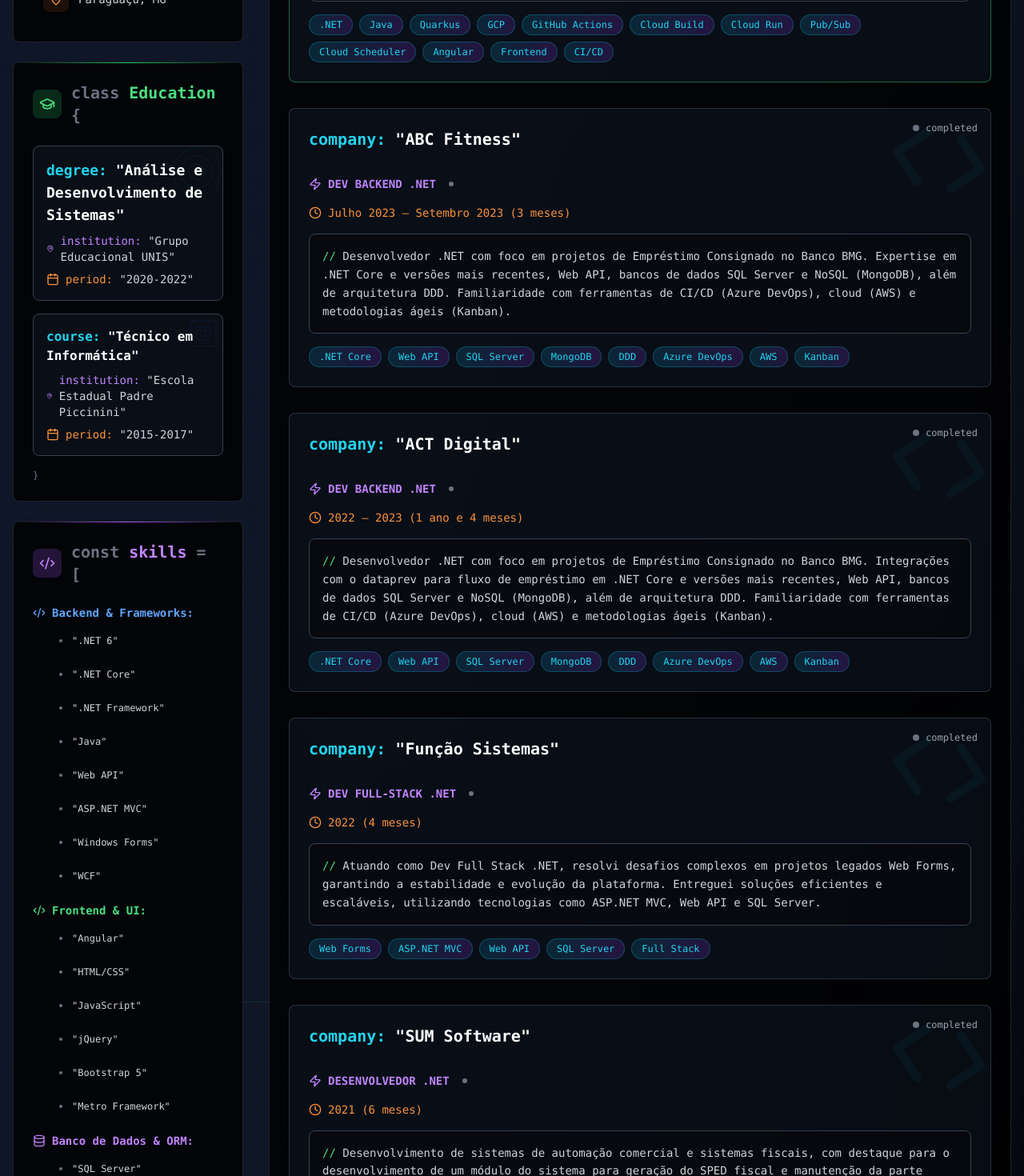
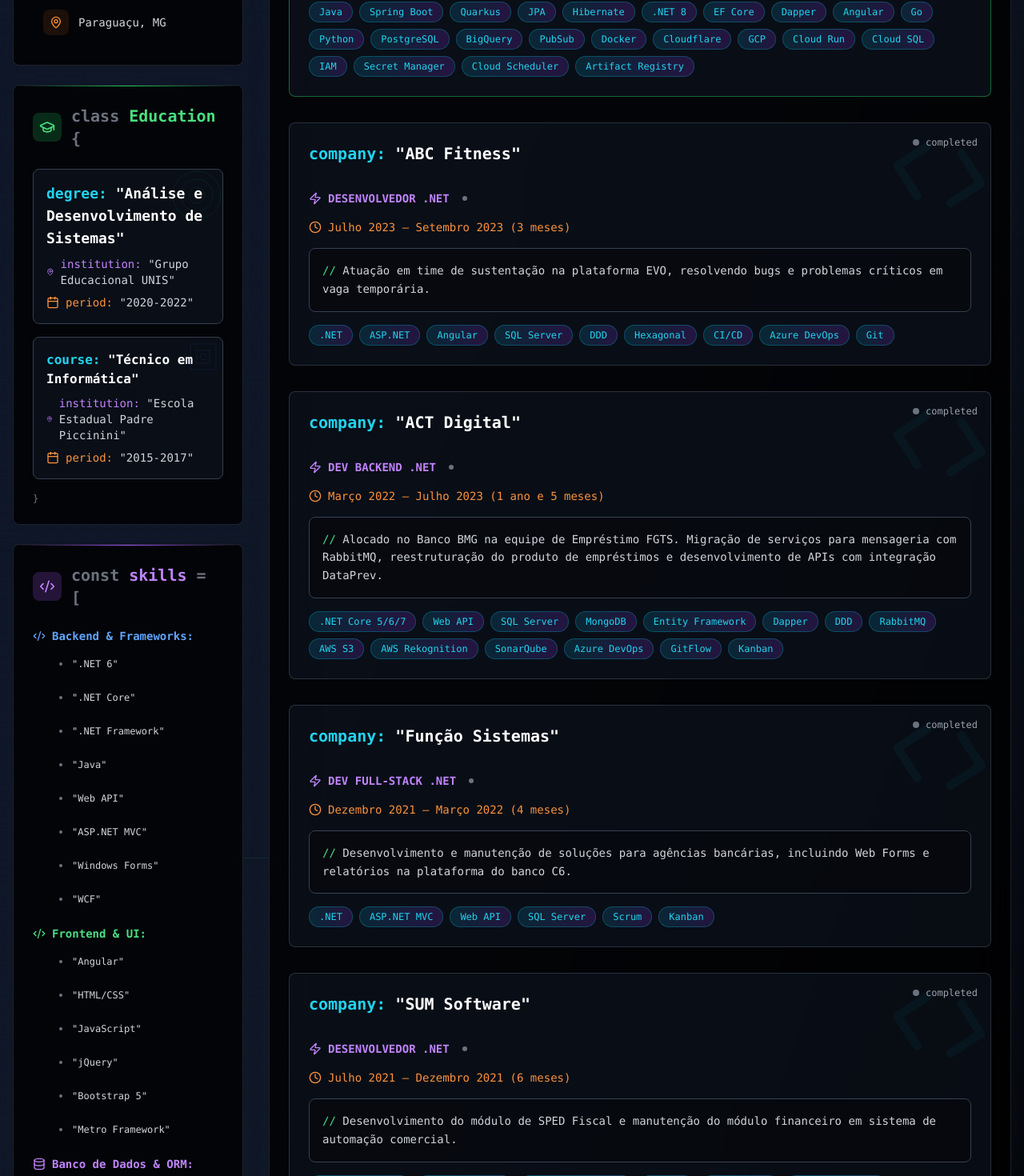
Before and after one commit to DanieldeLimaS/Danieldelimas-CV, a React (Vite) app: page / in a window 1280 px wide. Shown: the part 1180-2650 px from the top of the page at 80% size. Built offline with nearby package versions, Linux system fonts and the light colour scheme.

Commit message:
feat: atualiza seções de experiência e perfil com novas descrições e tecnologias

```diff
--- a/src/components/resume/ExperienceSection.tsx
+++ b/src/components/resume/ExperienceSection.tsx
@@ -5,74 +5,74 @@ const ExperienceSection = () => {
   const experiences = [
     {
       company: "Grupo Hiper Saúde",
-      role: "DESENVOLVEDOR DE SISTEMAS",
+      role: "ENGENHEIRO DE SOFTWARE",
       period: "Outubro 2023 – Atual",
-      description: "Engenheiro de Software com experiência em backend e full stack, atuando com .NET, Java (Spring Boot, Quarkus) e Angular. Forte vivência em Google Cloud Platform, utilizando recursos como Cloud Build, Cloud Run, Pub/Sub e Cloud Scheduler. Experiência em CI/CD, integrações, jobs e desenvolvimento de soluções escaláveis e robustas, com foco em qualidade, observabilidade e boas práticas de arquitetura.",
+      description: "Desenvolvimento de serviços independentes no Cloud Run com comunicação assíncrona via PubSub, integrador de dados de vendas/estoque de farmácias, job de importação de contratos com extração via IA e pipelines CI/CD com CloudBuild.",
       status: "active",
-      tech: [".NET", "Java", "Quarkus", "GCP", "GitHub Actions", "Cloud Build","Cloud Run", "Pub/Sub", "Cloud Scheduler", "Angular", "Frontend", "CI/CD"],
+      tech: ["Java", "Spring Boot", "Quarkus", "JPA", "Hibernate", ".NET 8", "EF Core", "Dapper", "Angular", "Go", "Python", "PostgreSQL", "BigQuery", "PubSub", "Docker", "Cloudflare", "GCP", "Cloud Run", "Cloud SQL", "IAM", "Secret Manager", "Cloud Scheduler", "Artifact Registry"],
       sortOrder: 1
     },
     {
       company: "ABC Fitness",
-      role: "DEV BACKEND .NET",
+      role: "DESENVOLVEDOR .NET",
       period: "Julho 2023 – Setembro 2023 (3 meses)",
-      description: "Desenvolvedor .NET com foco em projetos de Empréstimo Consignado no Banco BMG. Expertise em .NET Core e versões mais recentes, Web API, bancos de dados SQL Server e NoSQL (MongoDB), além de arquitetura DDD. Familiaridade com ferramentas de CI/CD (Azure DevOps), cloud (AWS) e metodologias ágeis (Kanban).",
+      description: "Atuação em time de sustentação na plataforma EVO, resolvendo bugs e problemas críticos em vaga temporária.",
       status: "completed",
-      tech: [".NET Core", "Web API", "SQL Server", "MongoDB", "DDD", "Azure DevOps", "AWS", "Kanban"],
+      tech: [".NET", "ASP.NET", "Angular", "SQL Server", "DDD", "Hexagonal", "CI/CD", "Azure DevOps", "Git"],
       sortOrder: 2
     },
     {
       company: "ACT Digital",
       role: "DEV BACKEND .NET",
-      period: "2022 – 2023 (1 ano e 4 meses)",
-      description: "Desenvolvedor .NET com foco em projetos de Empréstimo Consignado no Banco BMG. Integrações com o dataprev para fluxo de empréstimo em .NET Core e versões mais recentes, Web API, bancos de dados SQL Server e NoSQL (MongoDB), além de arquitetura DDD. Familiaridade com ferramentas de CI/CD (Azure DevOps), cloud (AWS) e metodologias ágeis (Kanban).",
+      period: "Março 2022 – Julho 2023 (1 ano e 5 meses)",
+      description: "Alocado no Banco BMG na equipe de Empréstimo FGTS. Migração de serviços para mensageria com RabbitMQ, reestruturação do produto de empréstimos e desenvolvimento de APIs com integração DataPrev.",
       status: "completed",
-      tech: [".NET Core", "Web API", "SQL Server", "MongoDB", "DDD", "Azure DevOps", "AWS", "Kanban"],
+      tech: [".NET Core 5/6/7", "Web API", "SQL Server", "MongoDB", "Entity Framework", "Dapper", "DDD", "RabbitMQ", "AWS S3", "AWS Rekognition", "SonarQube", "Azure DevOps", "GitFlow", "Kanban"],
       sortOrder: 3
     },
     {
       company: "Função Sistemas",
       role: "DEV FULL-STACK .NET",
-      period: "2022 (4 meses)",
-      description: "Atuando como Dev Full Stack .NET, resolvi desafios complexos em projetos legados Web Forms, garantindo a estabilidade e evolução da plataforma. Entreguei soluções eficientes e escaláveis, utilizando tecnologias como ASP.NET MVC, Web API e SQL Server.",
+      period: "Dezembro 2021 – Março 2022 (4 meses)",
+      description: "Desenvolvimento e manutenção de soluções para agências bancárias, incluindo Web Forms e relatórios na plataforma do banco C6.",
       status: "completed",
-      tech: ["Web Forms", "ASP.NET MVC", "Web API", "SQL Server", "Full Stack"],
+      tech: [".NET", "ASP.NET MVC", "Web API", "SQL Server", "Scrum", "Kanban"],
       sortOrder: 4
     },
     {
       company: "SUM Software",
       role: "DESENVOLVEDOR .NET",
-      period: "2021 (6 meses)",
-      description: "Desenvolvimento de sistemas de automação comercial e sistemas fiscais, com destaque para o desenvolvimento de um módulo do sistema para geração do SPED fiscal e manutenção da parte financeira. Tecnologias utilizadas: .NET Framework (Windows Forms), AutoMapper, Fluent Validation, Metro Framework, WCF, ORM (Entity Framework e Core, Dapper), SQL Server, Crystal Report, metodologia ágil Scrum, Git e GitHub.",
+      period: "Julho 2021 – Dezembro 2021 (6 meses)",
+      description: "Desenvolvimento do módulo de SPED Fiscal e manutenção do módulo financeiro em sistema de automação comercial.",
       status: "completed",
-      tech: [".NET Framework", "Windows Forms", "AutoMapper", "Fluent Validation", "Metro Framework", "WCF", "Entity Framework", "Dapper", "SQL Server", "Crystal Reports", "SPED Fiscal", "Scrum", "Git", "GitHub"],
+      tech: [".NET Framework", "Windows Forms", "Entity Framework", "Dapper", "SQL Server", "Crystal Report", "AutoMapper", "Fluent Validation", "Scrum", "Git"],
       sortOrder: 5
     },
     {
       company: "Grupo Hiper Saúde",
       role: "DEV FULL-STACK .NET PLENO",
-      period: "2020 – 2021 (1 ano e 1 mês)",
-      description: "Atuação em projetos internos com integrações com Power BI e novas plataformas de controle de gestão interna de equipamentos. Tecnologias utilizadas: .NET Framework 4.8, .NET Core 5, Web API, ORM (Entity Framework e Dapper), MySQL, SQL Server, Power BI, HTML, CSS, JavaScript, jQuery, Bootstrap 5.",
+      period: "Julho 2020 – Julho 2021 (1 ano e 1 mês)",
+      description: "Desenvolvimento de projetos internos com integrações Power BI e plataformas de controle de gestão interna.",
       status: "completed",
-      tech: [".NET Framework 4.8", ".NET Core 5", "Web API", "Entity Framework", "Dapper", "MySQL", "SQL Server", "Power BI", "HTML", "CSS", "JavaScript", "jQuery", "Bootstrap 5"],
+      tech: [".NET Framework 4.8", ".NET Core 5", "Web API", "Entity Framework", "Dapper", "MySQL", "SQL Server", "Power BI", "HTML", "CSS", "JavaScript", "jQuery", "Bootstrap"],
       sortOrder: 6
     },
     {
       company: "Grupo Hiper Saúde",
-      role: "AUXILIAR T.I. / DEV .NET JÚNIOR",
-      period: "2018 – 2020 (2 anos)",
-      description: "Suporte técnico e Atendimento ao cliente, Instalação de software e manutenção de computadores, Treinamento do sistema de gestão interna para novos colaboradores. Desenvolvedor .NET Framework com experiência em Windows Forms, Entity Framework e Dapper. Responsável pela criação e manutenção do sistema de gestão interna, incluindo modelagem de banco de dados SQL Server, construção de queries e desenvolvimento de procedures.",
+      role: "AUXILIAR DE T.I / DEV .NET",
+      period: "Agosto 2018 – Julho 2020 (2 anos)",
+      description: "Criação e manutenção do sistema de gestão interna, modelagem de banco de dados, procedures e queries. Suporte técnico e treinamento de novos colaboradores.",
       status: "completed",
-      tech: [".NET Framework", "C#", "SQL Server", "Windows Forms", "Entity Framework", "Dapper", "Crystal Reports", "Suporte Técnico", "Treinamento"],
+      tech: [".NET Framework", "Windows Forms", "Entity Framework", "Dapper", "SQL Server"],
       sortOrder: 7
     },
     {
       company: "First Soluções",
       role: "DESENVOLVEDOR .NET JÚNIOR",
-      period: "2015 – 2017 (2 anos e 1 mês)",
-      description: "Desenvolvimento de sistemas de automação comercial, manutenção e novas implementações com windows forms, atuação em banco de dados sql server, além de prestar suporte técnico de software, desenvolvimento .Net Framework (Windows Forms), ajustes de Sintegras, montagem e manutenção de computadores, treinamento ao cliente do sistema de gestão",
+      period: "Maio 2015 – Maio 2017 (2 anos e 1 mês)",
+      description: "Desenvolvimento e manutenção do sistema Commerce de automação comercial, módulo financeiro e banco de dados. Suporte técnico e treinamento ao cliente.",
       status: "completed",
-      tech: ["C#","SQL Server","Windows Forms","Crystal Reports", "Suporte Técnico", "Treinamento"],
+      tech: [".NET Framework", "Windows Forms", "SQL Server"],
       sortOrder: 8
     }
   ];
--- a/src/components/resume/ProfileSection.tsx
+++ b/src/components/resume/ProfileSection.tsx
@@ -8,7 +8,7 @@ import TypingAnimation from "@/components/animated/TypingAnimation";
 const ProfileSection = () => {
   const handleDownloadCV = () => {
     // URL do PDF no Google Drive (convertida para visualização direta)
-    const pdfUrl = "https://drive.google.com/file/d/1VPrZcqy7Y7afOzfjMcHbIk7P0jXJ7hHn/view?usp=sharing";
+    const pdfUrl = "https://drive.google.com/file/d/1V63cl2p4qJBbStZlUn-V6Jjexj5CeF_r/view?usp=drive_link";
 
     // Abre o PDF em uma nova aba
     window.open(pdfUrl, '_blank');
@@ -78,8 +78,8 @@ const ProfileSection = () => {
               </div>
               <div className="text-gray-300 leading-relaxed text-lg space-y-2">
                 <div className="text-purple-400">/**</div>
-                <div className="text-purple-400">* Meu maior conhecimento está em .NET, especialmente no desenvolvimento backend. No entanto, não me limito a uma única tecnologia e vejo cada novo aprendizado como uma oportunidade de crescimento.</div>
-                <div className="text-purple-400">* Utilizo principalmente Google Cloud Platform, .NET, Java, Angular, Python, BQ, PostgreSQL, SQL Server e outras linguagens para criar soluções inovadoras, mas estou sempre aberto a explorar novas ferramentas e tecnologias.</div>
+                <div className="text-purple-400">* Engenheiro de Software com mais de 9 anos de experiência em desenvolvimento de sistemas, arquitetura de soluções e backend. Atuação sólida com .NET (todas as versões até .NET 8) e Java (Spring Boot, Quarkus), com vivência em Angular, Go e Python.</div>
+                <div className="text-purple-400">* Experiência em arquitetura de microsserviços, APIs REST, mensageria (PubSub, RabbitMQ), CI/CD e bancos relacionais e NoSQL. Forte atuação em Google Cloud Platform, AWS e Azure, com foco em soluções escaláveis, observabilidade e boas práticas de engenharia de software.</div>
                 <div className="text-purple-400">*/</div>
               </div>
             </div>
```
